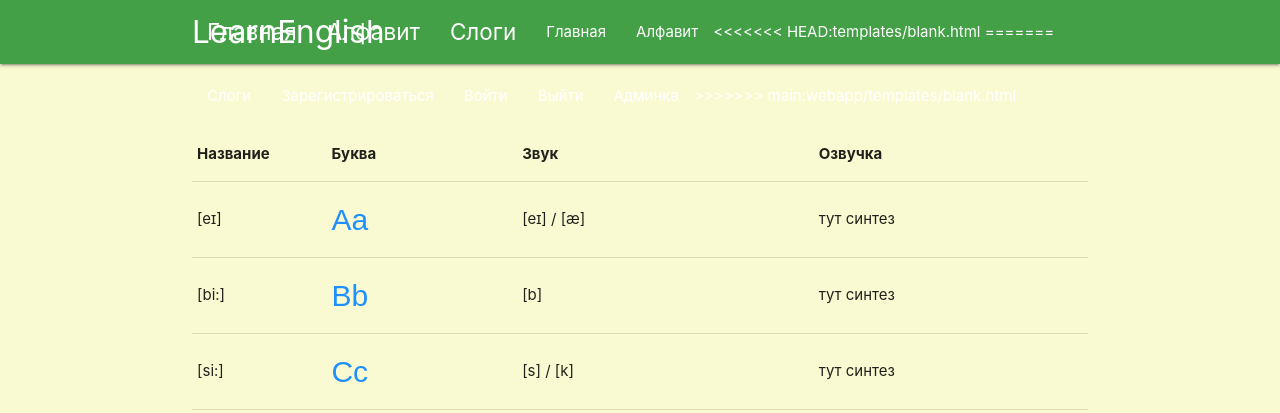
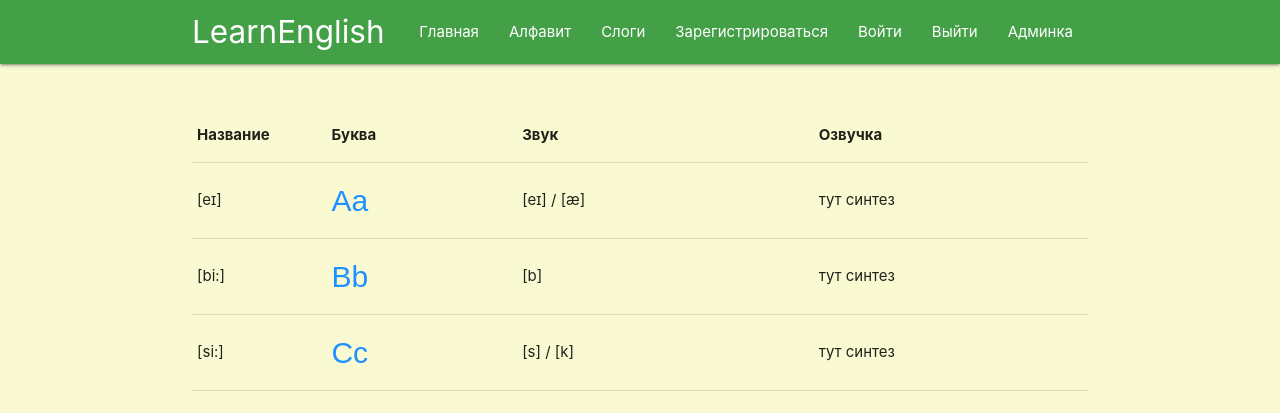
Before and after one commit to stn-01/LearnEnglish, a Flask app: page /alphabet in a window 1280 px wide. Shown: the top 413 px of the page. Run offline with Flask 3, Linux system fonts and the light colour scheme; some libraries are stand-ins or nearby versions.

Commit message:
fix blank

```diff
--- a/webapp/templates/blank.html
+++ b/webapp/templates/blank.html
@@ -14,11 +14,6 @@
   <nav class="green darken-1" role="navigation">
     <div class="nav-wrapper container"><a id="logo-container" href="/" class="brand-logo">LearnEnglish</a>
       <ul class="right hide-on-med-and-down">
-<<<<<<< HEAD:templates/blank.html
-        <li><a href="/" style="font-size:150%;">Главная</a></li>
-        <li><a href="/alphabet" style="font-size:150%;">Алфавит</a></li>
-        <li><a href="/syllables" style="font-size:150%;">Слоги</a></li>
-=======
         <li><a href="/">Главная</a></li>
         <li><a href="/alphabet">Алфавит</a></li>
         <li><a href="/syllables">Слоги</a></li>
@@ -26,7 +21,6 @@
         <li><a href="/login">Войти</a></li>
         <li><a href="/logout">Выйти</a></li>
         <li><a href="/admin">Админка</a></li>
->>>>>>> main:webapp/templates/blank.html
       </ul>
 
       <ul id="nav-mobile" class="sidenav green darken-1">
```
